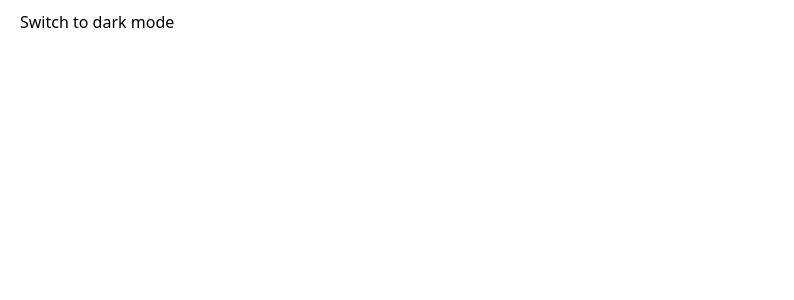
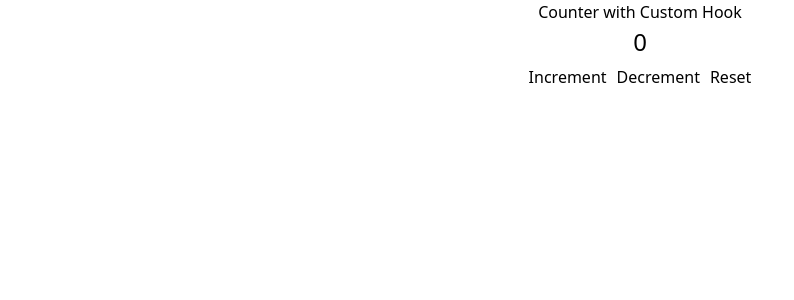
Before and after one commit to felepo/practicing-react, a React (Vite) app: page / in a window 1280 px wide. Shown: the top 300 px of the page, without its empty margins (0-794 px from the left). Built offline with nearby package versions, Linux system fonts and the light colour scheme.

Commit message:
Refactor theme management: comment out ThemeProvider and ThemeButton; add CounterWithCustomHook component and useCounter hook

```diff
--- a/src/App.jsx
+++ b/src/App.jsx
@@ -1,4 +1,4 @@
-import { createContext, useContext, useState } from 'react';
+// import { createContext, useContext, useState } from 'react';
 import Counter from './components/Counter'
 import ToggleButton from './components/ToggleButton'
 import NameForm from './components/NameForm'
@@ -8,49 +8,52 @@ import UserList from './components/UserList/UserList'
 import UserListWithLoading from './components/UserListWithLoading/UserListWithLoading'
 import SearchPosts from './components/SearchPosts/SearchPosts'
 import Counter2 from './components/Counter2/Counter2'
+import CounterWithCustomHook from './components/CounterWithCustomHook/CounterWithCustomHook';
 
-const ThemeContext = createContext();
+// const ThemeContext = createContext();
 
-function ThemeProvider({ children }) {
-  const [theme, setTheme] = useState('light');
+// function ThemeProvider({ children }) {
+//   const [theme, setTheme] = useState('light');
 
-  const toggleTheme = () => {
-    setTheme((prevTheme) => (prevTheme === 'light' ? 'dark' : 'light'));
-  }
+//   const toggleTheme = () => {
+//     setTheme((prevTheme) => (prevTheme === 'light' ? 'dark' : 'light'));
+//   }
 
-  return (
-    <ThemeContext.Provider value={{ theme, toggleTheme }}>
-      { children }
-    </ThemeContext.Provider>
-  )
-}
+//   return (
+//     <ThemeContext.Provider value={{ theme, toggleTheme }}>
+//       { children }
+//     </ThemeContext.Provider>
+//   )
+// }
 
-function ThemeButton() {
-  const { theme, toggleTheme } = useContext(ThemeContext);
+// function ThemeButton() {
+//   const { theme, toggleTheme } = useContext(ThemeContext);
 
-  return (
-    <button
-      onClick={toggleTheme}
-      style={{
-        backgroundColor: theme === 'light' ? '#fff' : '#333',
-        color: theme === 'light' ? '#000' : '#fff',
-        padding: '10px 20px',
-        border: 'none',
-        borderRadius: '5px',
-        cursor: 'pointer'
-      }}
-    >
-      Switch to {theme === 'light' ? 'dark' : 'light'} mode
-    </button>
-  )
-}
+//   return (
+//     <button
+//       onClick={toggleTheme}
+//       style={{
+//         backgroundColor: theme === 'light' ? '#fff' : '#333',
+//         color: theme === 'light' ? '#000' : '#fff',
+//         padding: '10px 20px',
+//         border: 'none',
+//         borderRadius: '5px',
+//         cursor: 'pointer'
+//       }}
+//     >
+//       Switch to {theme === 'light' ? 'dark' : 'light'} mode
+//     </button>
+//   )
+// }
 
 function App() {
 
   return (
-    <ThemeProvider>
-      <ThemeButton />
-    </ThemeProvider>
+    // <ThemeProvider>
+    //   <ThemeButton />
+    // </ThemeProvider>
+
+
     // <>
     //   <p className="text-3xl font-bold underline">Testing TailwindCSS</p>
     //   <h3><i>Counter</i></h3>
@@ -69,6 +72,8 @@ function App() {
     //   <SearchPosts />
     //   <Counter2 />
     // </>
+
+    <CounterWithCustomHook />
   )
 }
 
--- /dev/null
+++ b/src/components/CounterWithCustomHook/CounterWithCustomHook.jsx
@@ -0,0 +1,17 @@
+import useCounter from "../../hooks/useCounter";
+
+const CounterWithCustomHook = () => {
+  const { count, increment, decrement, reset } = useCounter(0);
+
+  return (
+    <div style={{ textAlign: 'center' }}>
+      <h2>Counter with Custom Hook</h2>
+      <p style={{ fontSize: '24px' }}>{count}</p>
+      <button onClick={increment} style={{ margin: '5px' }}>Increment</button>
+      <button onClick={decrement} style={{ margin: '5px' }}>Decrement</button>
+      <button onClick={reset} style={{ margin: '5px' }}>Reset</button>
+    </div>
+  );
+};
+
+export default CounterWithCustomHook;
--- /dev/null
+++ b/src/hooks/useCounter.jsx
@@ -0,0 +1,13 @@
+import { useState } from 'react';
+
+function useCounter(initialValue = 0) {
+  const [count, setCount] = useState(initialValue);
+
+  const increment = () => setCount(count + 1);
+  const decrement = () => setCount(count - 1);
+  const reset = () => setCount(initialValue);
+
+  return { count, increment, decrement, reset };
+}
+
+export default useCounter;
```
